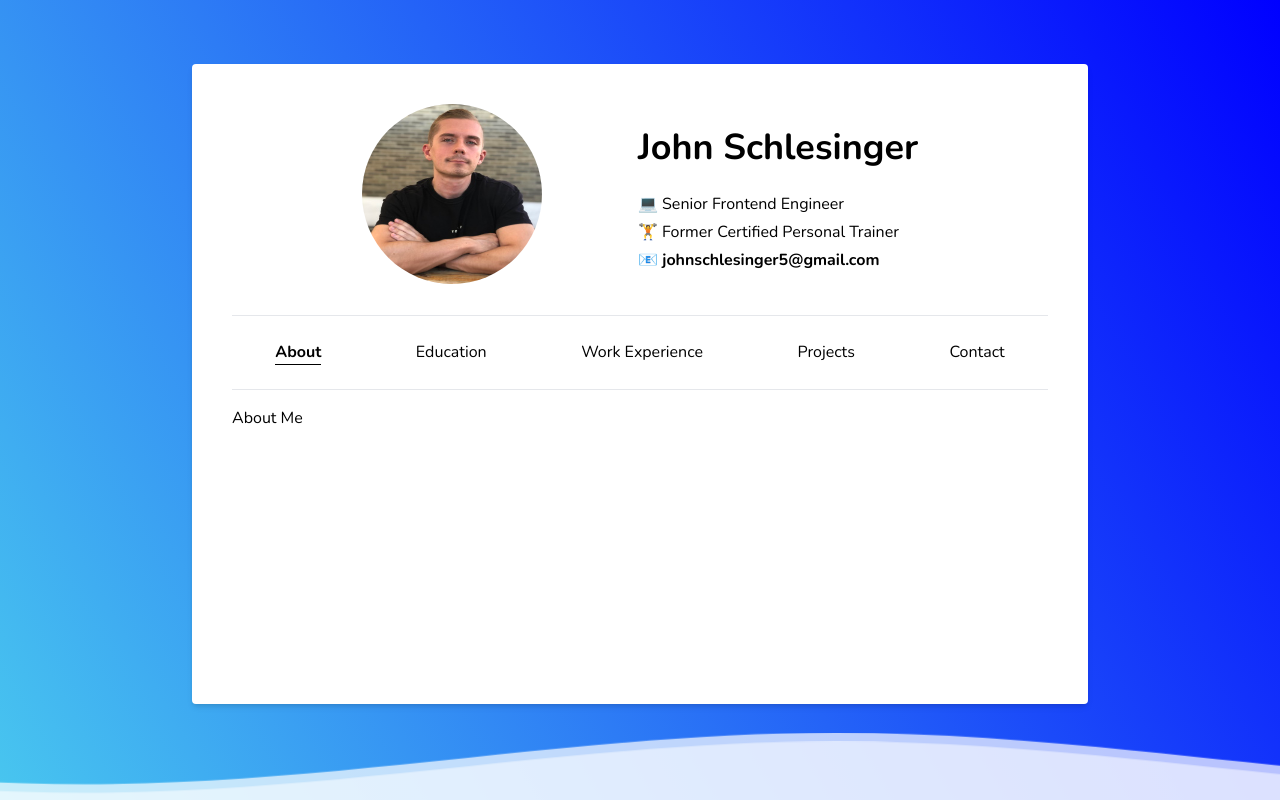
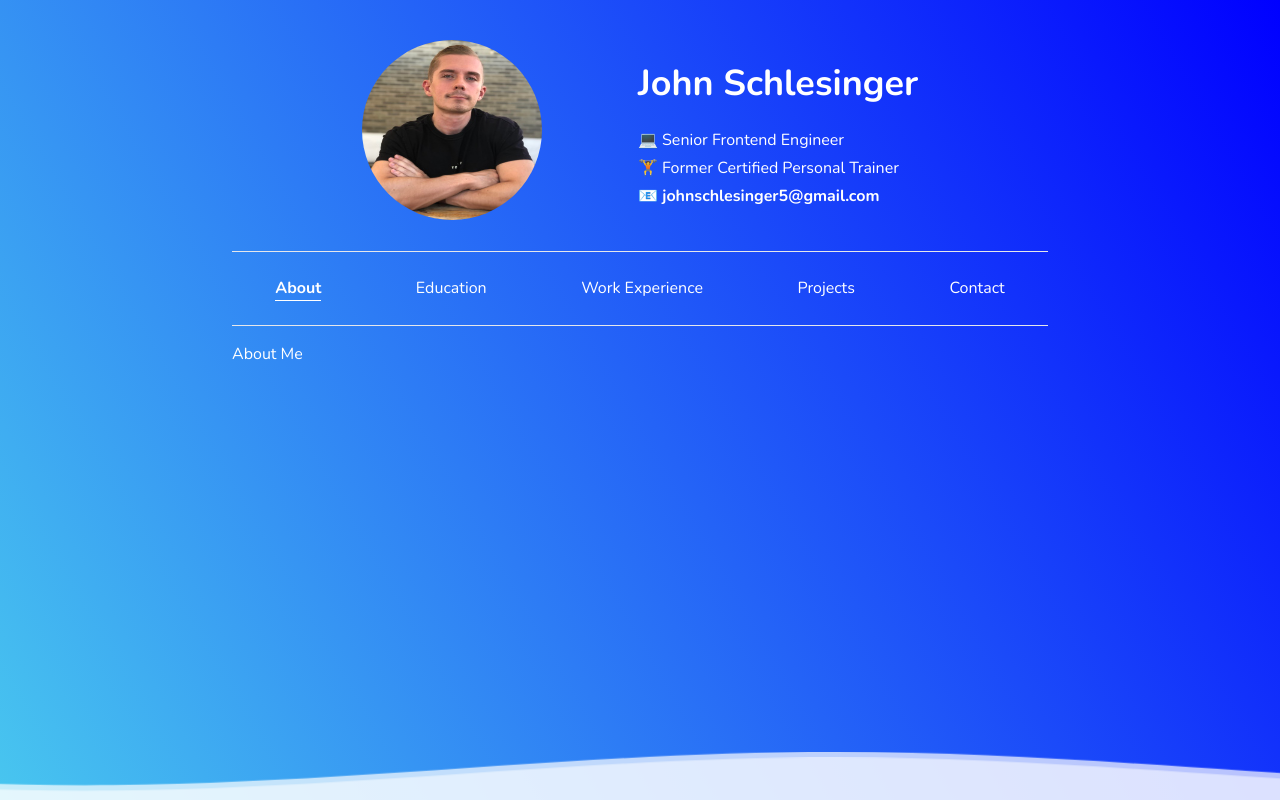
Before and after one commit to Jschles1/john-schlesinger, a Next.js app: page / in a window 1280 px wide. Built offline with nearby package versions, Linux system fonts and the light colour scheme; what tailwindcss-animation would draw is missing.

Commit message:
Design changes

```diff
--- a/src/components/ContentContainer.tsx
+++ b/src/components/ContentContainer.tsx
@@ -7,7 +7,7 @@ interface Props {
 
 const ContentContainer: React.FC<Props> = ({ children }) => (
     <div className="h-[70%]">
-        <main className="overflow-auto h-full py-4">{children}</main>
+        <main className="h-full py-4">{children}</main>
     </div>
 );
 
--- a/src/components/Layout.tsx
+++ b/src/components/Layout.tsx
@@ -10,12 +10,15 @@ interface Props {
 
 const Layout: React.FC<Props> = ({ children }) => {
     return (
-        <div className="bg-gradient-60 from-[#48c6ef] to-[blue] min-h-screen flex items-start justify-center pt-16 font-nunito">
-            <div className="bg-white mx-auto w-[70%] xl:w-[60%] shadow-md rounded h-[80vh] p-10">
-                <Header />
-                <Navigation />
-                <ContentContainer>{children}</ContentContainer>
+        <div className="bg-gradient-60 from-[#48c6ef] to-[blue] min-h-screen flex items-start justify-center font-nunito">
+            <div className="h-[100vh] w-full flex flex-col overflow-auto">
+                <div className="bg-transparent mx-auto w-[70%] xl:w-[60%] p-10 h-full">
+                    <Header />
+                    <Navigation />
+                    <ContentContainer>{children}</ContentContainer>
+                </div>
             </div>
+
             <Waves />
         </div>
     );
--- a/src/components/Navigation.tsx
+++ b/src/components/Navigation.tsx
@@ -9,7 +9,7 @@ interface LinkProps {
 }
 
 const Link: React.FC<LinkProps> = ({ href, name, activeHref }) => {
-    const textStyle = href === activeHref ? 'font-bold border-b border-black' : 'font-normal';
+    const textStyle = href === activeHref ? 'font-bold border-b border-white' : 'font-normal';
     return (
         <NextLink href={href}>
             <a className={textStyle}>{name}</a>
--- a/src/components/Waves.tsx
+++ b/src/components/Waves.tsx
@@ -1,9 +1,9 @@
 import * as React from 'react';
 
 const Waves: React.FC = () => (
-    <div className="absolute bottom-0 w-full">
+    <div className="absolute bottom-[7px] w-full">
         <svg
-            className="relative w-full mb-[-7px] max-h-[10vh]"
+            className="relative w-full mb-[-7px] max-h-[6.5vh]"
             xmlns="http://www.w3.org/2000/svg"
             xmlnsXlink="http://www.w3.org/1999/xlink"
             viewBox="0 24 150 28"
--- a/src/pages/_document.tsx
+++ b/src/pages/_document.tsx
@@ -12,7 +12,7 @@ class MyDocument extends Document {
                         rel="stylesheet"
                     />
                 </Head>
-                <body>
+                <body className="text-white">
                     <Main />
                     <NextScript />
                 </body>
```
